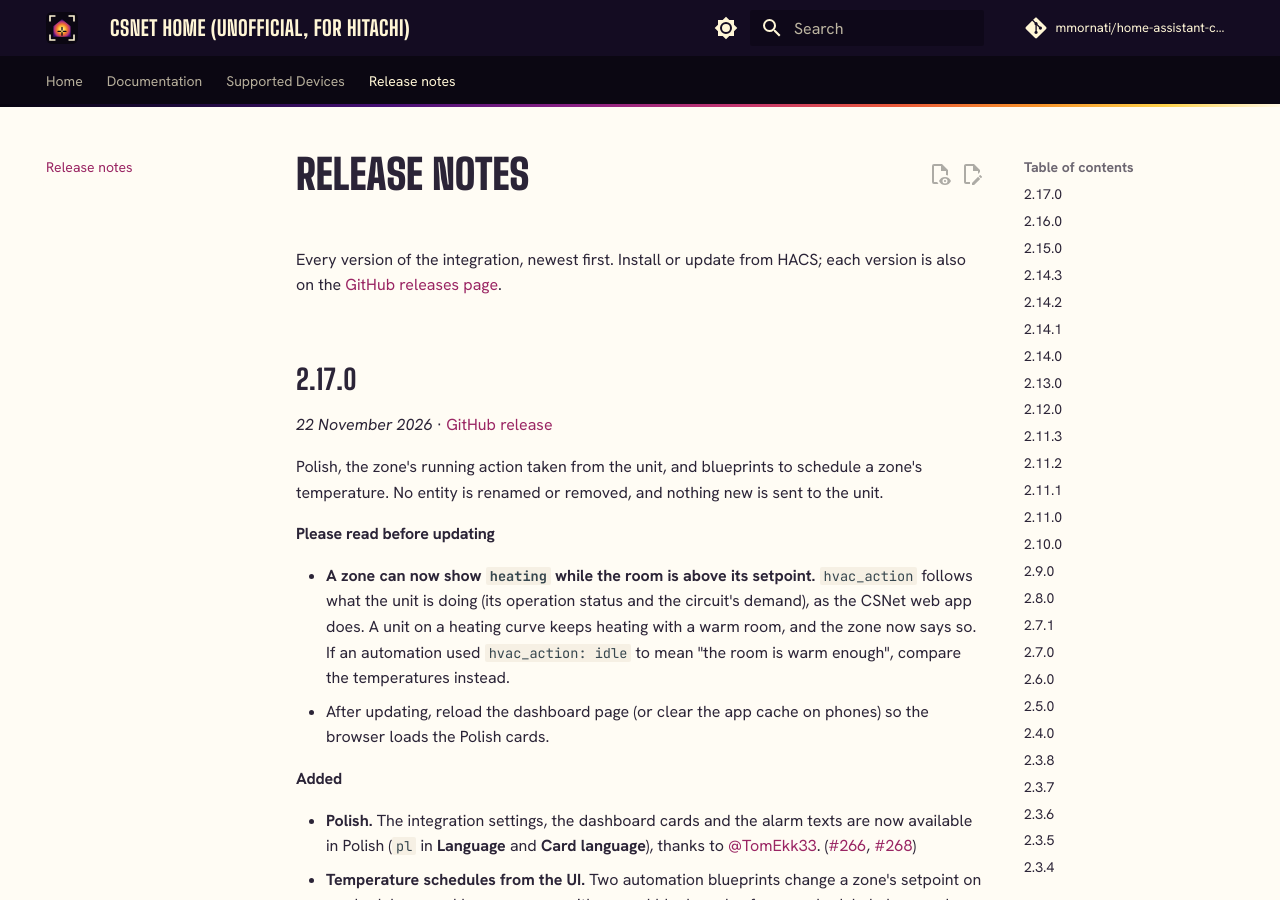
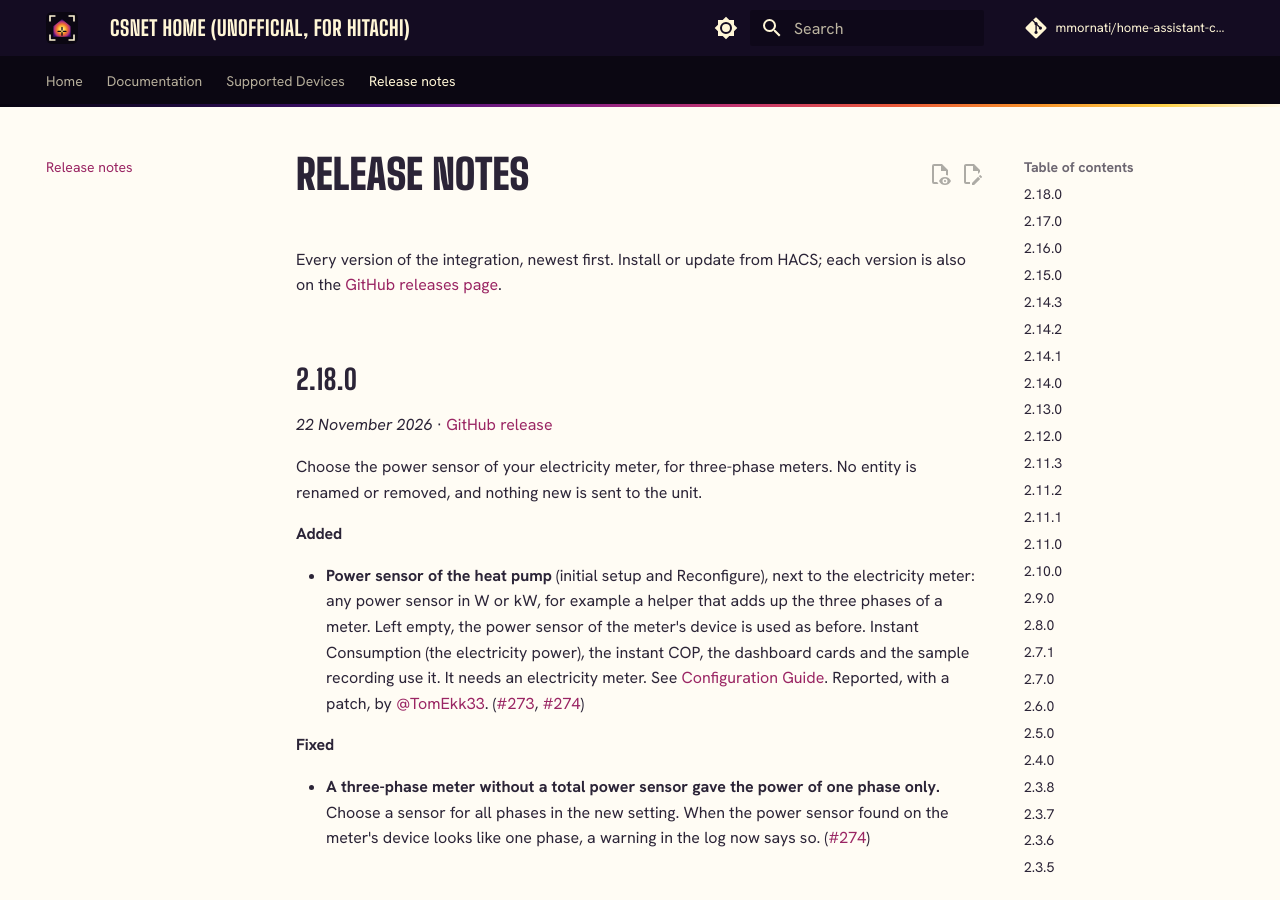
Before and after one commit to mmornati/home-assistant-csnet-home, an MkDocs documentation site: the page built from docs/release-notes.md, in a window 1280 px wide and 900 px high. Built offline with MkDocs 1.6.1 and Material for MkDocs 9.7.7, drawn with Linux system fonts in a browser that asks for light colours; some web fonts are replaced; comment, search, counter and statistics services are not loaded.

Commit message:
docs: the chosen power sensor in the cards and sensors pages, 2.18.0 release notes

```diff
--- a/docs/release-notes.md
+++ b/docs/release-notes.md
@@ -6,6 +6,20 @@ description: What changed in each version of the CSNet Home (unofficial, for Hit
 # Release notes
 
 Every version of the integration, newest first. Install or update from HACS; each version is also on the [GitHub releases page](https://github.com/mmornati/home-assistant-csnet-home/releases).
+
+## 2.18.0
+
+*22 November 2026* · [GitHub release](https://github.com/mmornati/home-assistant-csnet-home/releases/tag/2.18.0)
+
+Choose the power sensor of your electricity meter, for three-phase meters. No entity is renamed or removed, and nothing new is sent to the unit.
+
+#### Added
+
+- **Power sensor of the heat pump** (initial setup and Reconfigure), next to the electricity meter: any power sensor in W or kW, for example a helper that adds up the three phases of a meter. Left empty, the power sensor of the meter's device is used as before. Instant Consumption (the electricity power), the instant COP, the dashboard cards and the sample recording use it. It needs an electricity meter. See [Configuration Guide](wiki/Configuration-Guide.md). Reported, with a patch, by [@TomEkk33](https://github.com/TomEkk33). ([#273](https://github.com/mmornati/home-assistant-csnet-home/issues/273), [#274](https://github.com/mmornati/home-assistant-csnet-home/pull/274))
+
+#### Fixed
+
+- **A three-phase meter without a total power sensor gave the power of one phase only.** Choose a sensor for all phases in the new setting. When the power sensor found on the meter's device looks like one phase, a warning in the log now says so. ([#274](https://github.com/mmornati/home-assistant-csnet-home/pull/274))
 
 ## 2.17.0
 
```
Also changed, not shown: docs/wiki/Dashboard-Cards.md (+3 -3 lines), docs/wiki/Sensors-Reference.md (+1 -1 lines).
